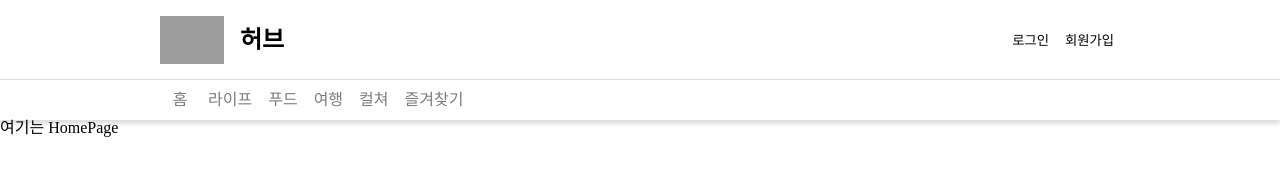
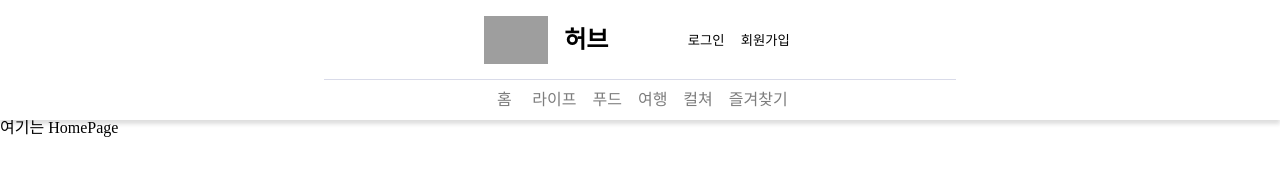
Before and after one commit to somedaycode/zum_test, a website built with webpack: page client/public/index.html in a window 1280 px wide. Built offline with nearby package versions, Linux system fonts and the light colour scheme; grey boxes are pictures that could not be loaded.

Commit message:
style: Header 컴포넌트 스타일 변경에 따른 wrap 추가

```diff
--- a/client/src/components/common/Header.ts
+++ b/client/src/components/common/Header.ts
@@ -5,6 +5,7 @@ export default class Header extends Component {
     const menuList = ['홈', '라이프', '푸드', '여행', '컬쳐', '즐겨찾기'];
 
     return `
+    <div class="header-wrap">
       <div class="header-top">
         <h1 class="header-title">
           허브
@@ -24,6 +25,7 @@ export default class Header extends Component {
             .join('')}
         </ul>
       </nav>
+    </div>
     `;
   }
 }
--- a/client/src/style/header.scss
+++ b/client/src/style/header.scss
@@ -1,8 +1,15 @@
 .page__header {
   display: flex;
   flex-direction: column;
+  box-shadow: $header-box-shadow;
+  top: 0;
   position: sticky;
-  box-shadow: $header-box-shadow;
+  background-color: $main-background;
+}
+
+.header-wrap {
+  margin: 0 auto;
+  max-width: 1440px;
 }
 
 .header-top {
```
